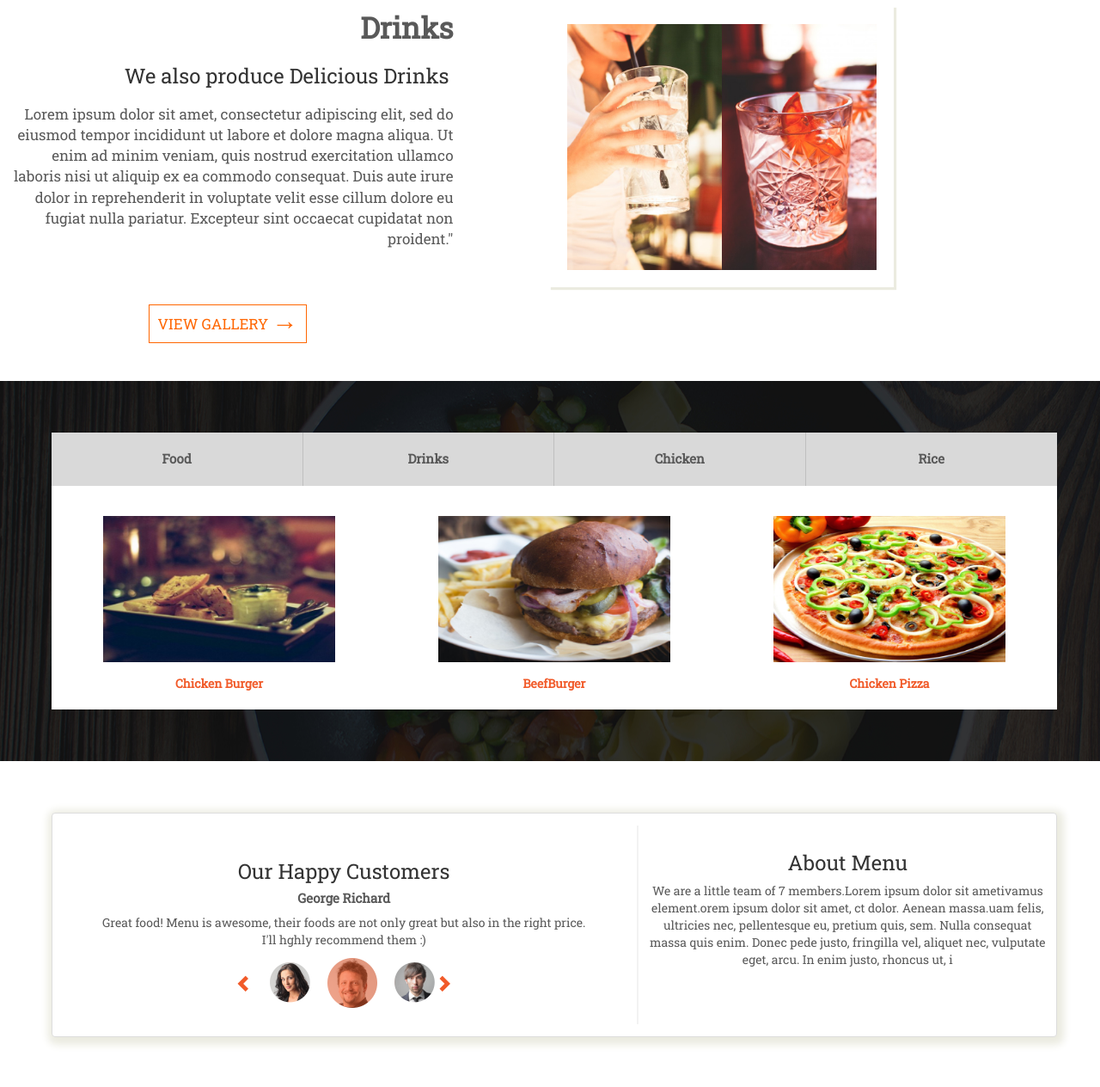
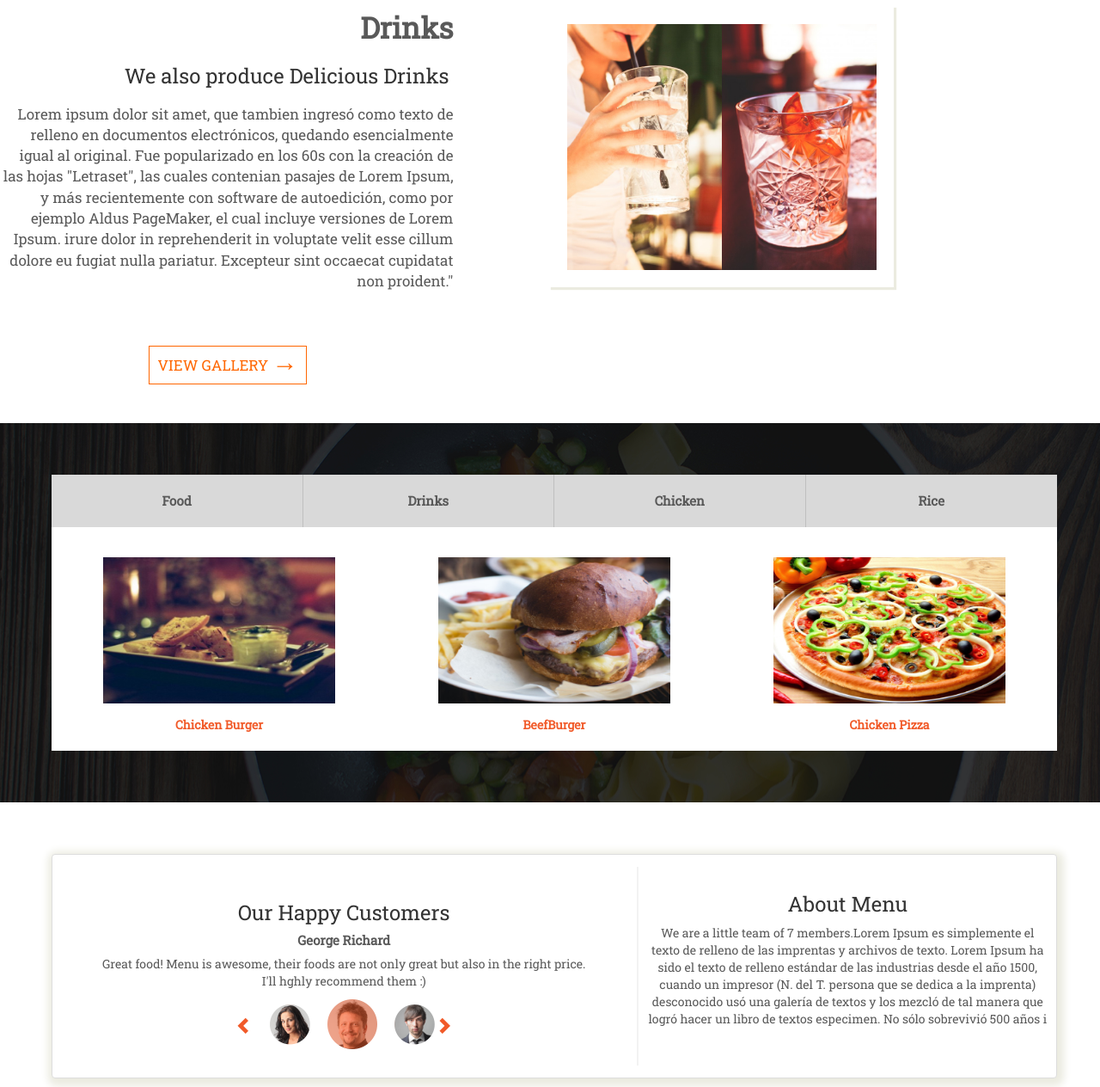
Before and after one commit to Ondoro/anitaKitchen, a plain HTML site: page index.html in a window 1280 px wide. Shown: the part 1260-2524 px from the top of the page at 86% size. Drawn offline with nearby package versions, Linux system fonts and the light colour scheme.

Commit message:
more changes

```diff
--- a/css/style.css
+++ b/css/style.css
@@ -24,7 +24,6 @@ html, body {
 }
 
 
-/* Full screen menu */
 
 .overlay {
   height: 100%;
@@ -344,7 +343,7 @@ a:hover {
 }
 
 
-/*START OF THE FOOD MENU */
+                                                   /* FOOD MENU */
 
 .third {
   text-align: center;
@@ -409,7 +408,7 @@ a {
 }
 
 
-/*START OF HAPPY CUSTOMERS*/
+
 
 .customerMenu .thumbnail {
   margin: 50px;
@@ -467,7 +466,7 @@ a {
 }
 
 
-/*START OF SIGN UP DIV*/
+                                                       /* SIGN UP DIV*/
 
 .contact {
   height: 300px;
@@ -485,15 +484,14 @@ a {
 }
 
 input[type=email] {
+  height: 50px;
   width: 400px;
-  height: 50px;
   border-radius: 4px;
   border-color: transparent;
   padding: 10px;
   font-size: 20px;
   margin-right: 22px;
   color: white;
-  background-color: rgb(0, 0, 0);
   background-color: rgba(0, 0, 0, 0.2);
 }
 
@@ -535,8 +533,6 @@ input[type=email] {
 }
 
 
-/*FINAL DIV*/
-
 .end {
   background-color: #ff6600;
   color: white;
--- a/index.html
+++ b/index.html
@@ -126,7 +126,7 @@
         <div class="col-sm-6 drinks">
           <p class="desc-2"><strong>Drinks</strong></p>
           <p class="desc2">We also produce Delicious Drinks</p>
-          <p class="ipsum2">Lorem ipsum dolor sit amet, consectetur adipiscing elit, sed do eiusmod tempor incididunt ut labore et dolore magna aliqua. Ut enim ad minim veniam, quis nostrud exercitation ullamco laboris nisi ut aliquip ex ea commodo consequat. Duis aute
+          <p class="ipsum2">Lorem ipsum dolor sit amet, que tambien ingresó como texto de relleno en documentos electrónicos, quedando esencialmente igual al original. Fue popularizado en los 60s con la creación de las hojas "Letraset", las cuales contenian pasajes de Lorem Ipsum, y más recientemente con software de autoedición, como por ejemplo Aldus PageMaker, el cual incluye versiones de Lorem Ipsum.
             irure dolor in reprehenderit in voluptate velit esse cillum dolore eu fugiat nulla pariatur. Excepteur sint occaecat cupidatat non proident."</p>
           <div class="gallery2"><span class="view">VIEW GALLERY <span class ="arr">&#8594;</span></span>
           </div>
@@ -191,8 +191,7 @@
 
         <div class="col-sm-5 customersP">
           <h3>About Menu</h3>
-          <p>We are a little team of 7 members.Lorem ipsum dolor sit ametivamus element.orem ipsum dolor sit amet, ct dolor. Aenean massa.uam felis, ultricies nec, pellentesque eu, pretium quis, sem. Nulla consequat massa quis enim. Donec pede justo, fringilla
-            vel, aliquet nec, vulputate eget, arcu. In enim justo, rhoncus ut, i</p>
+          <p>We are a little team of 7 members.Lorem Ipsum es simplemente el texto de relleno de las imprentas y archivos de texto. Lorem Ipsum ha sido el texto de relleno estándar de las industrias desde el año 1500, cuando un impresor (N. del T. persona que se dedica a la imprenta) desconocido usó una galería de textos y los mezcló de tal manera que logró hacer un libro de textos especimen. No sólo sobrevivió 500 años i</p>
 
         </div>
       </div>
```
Also changed, not shown: 1 other file.
